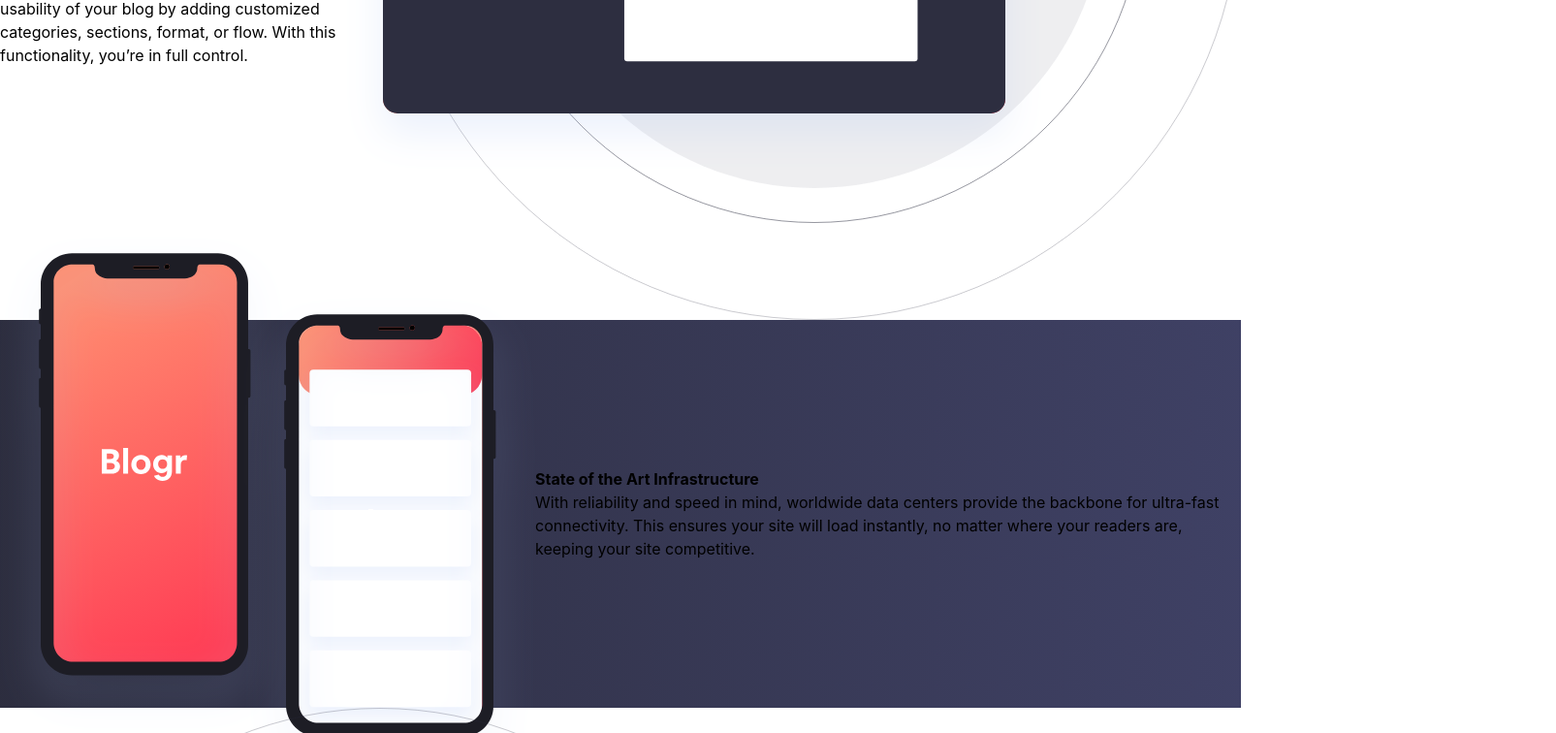
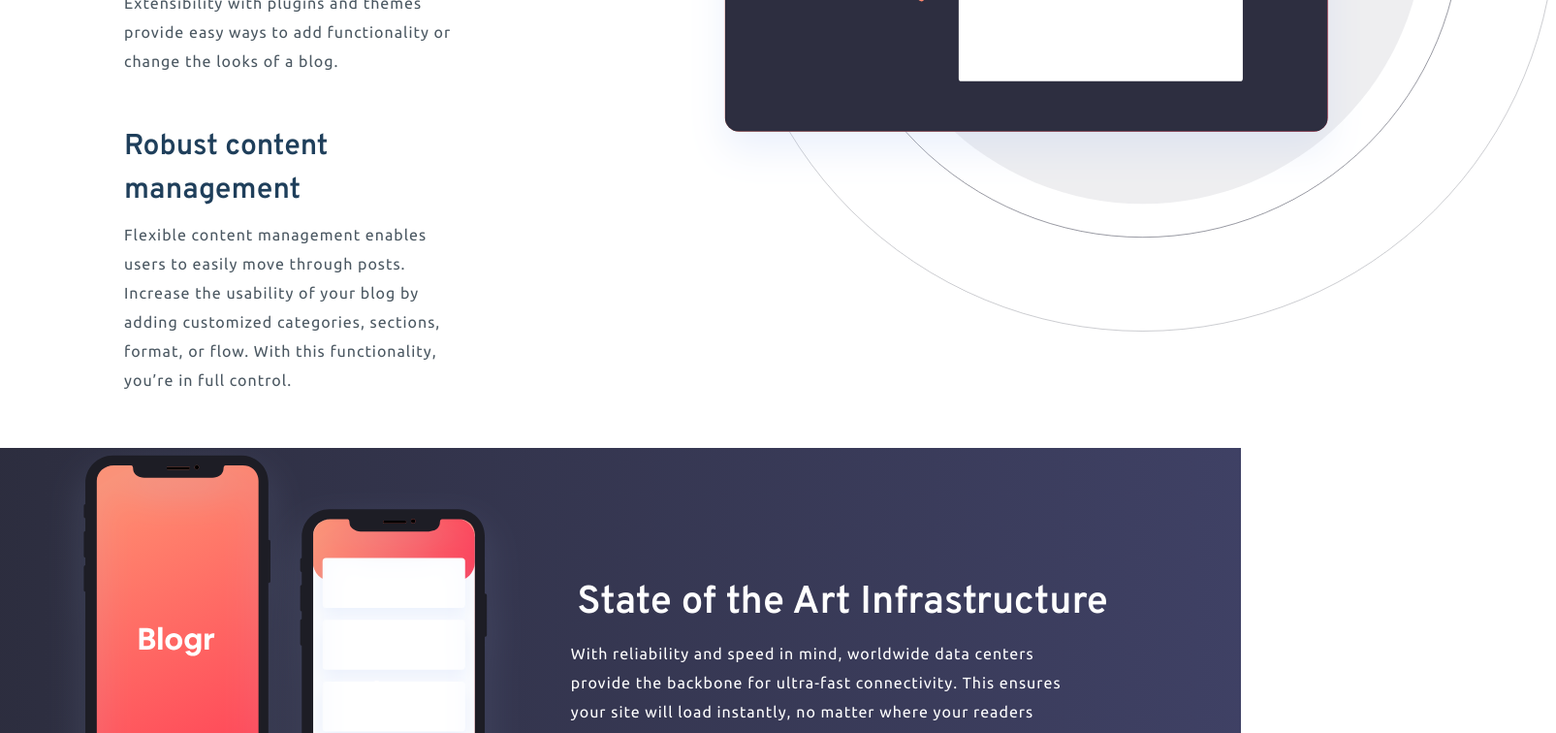
Before and after one commit to DeeDowns/blogr-landing-page, a React (Create React App) app in the folder blogr-landing-page/: page / in a window 1280 px wide. Shown: the part 1220-1976 px from the top of the page at 97% size, 1605 px wide, since content can reach past the window. Built offline with nearby package versions, Linux system fonts and the light colour scheme.

Commit message:
add styles to main section

```diff
--- a/blogr-landing-page/src/components/Main.css
+++ b/blogr-landing-page/src/components/Main.css
@@ -1,27 +1,100 @@
 main {
-   width:100%;
-   display: flex;
-   flex-direction: column;
+    width:100%;
+    display: flex;
+    flex-direction: column;
+
+}
+
+main p {
+    font-size: 16px;
+    font-family: 'Ubuntu', sans-serif;
+    letter-spacing: 1px;
+    font-weight: lighter;
+    color: hsl(207, 13%, 34%);
+    line-height: 30px;
 }
 h3 {
-    text-align: center;
+    text-align:center;
+    color: hsl(208, 49%, 24%);
+    font-family: 'Overpass', sans-serif;
+    padding-top: 10%;
+    font-size: 40px;
+    width: 100%;
+}
+
+h4 {
+    color: hsl(208, 49%, 24%);
+    font-family: 'Overpass', sans-serif;
+    font-size: 30px;
 }
 
 .section-one {
     width: 100%;
     display: flex;
+    flex-direction: row;
+    flex-wrap: nowrap;
     justify-content: center;
     align-items: center;
+}
+
+.section-one-content {
+    align-self: flex-start;
+    width: 30%;
+    margin: 8% 0 0 10%;
+}
+
+.section-one-content p {
+    margin: 3% 0 20% 0;
+    width: 140%;
+}
+
+.section-one-content h4 {
+    width: 125%;
+}
+
+.section-one img {
+    width: 70%;
+    position:relative;
+    left: 325px;
+    bottom: 120px;
 }
 
 
 .section-two {
     background-image: linear-gradient(to right, hsl(237, 17%, 21%), hsl(237, 23%, 32%));
     width: 100%;
-    height: 50vh;
+    height: 55vh;
     display: flex;
-    justify-content: center;
+    justify-content: space-evenly;
     align-items: center;
+}
+
+/* .section-two .circles {
+    z-index: 1
+} */
+
+.section-two-content {
+    width: 50%;
+}
+
+.section-two img {
+    width: 38%;
+    position: relative;
+    top: 25px;
+}
+
+.section-two h3 {
+    text-align: left;
+}
+
+.section-two p {
+    color: hsl(0, 0%, 100%);
+    width: 80%;
+}
+
+.section-two h3 {
+    color: hsl(0, 0%, 100%);
+    padding: 1%;
 }
 
 .section-three {
--- a/blogr-landing-page/src/components/Main.js
+++ b/blogr-landing-page/src/components/Main.js
@@ -3,6 +3,7 @@
 import editorSvgDesktop from '../images/illustration-editor-desktop.svg'
 import phonesSvg from '../images/illustration-phones.svg'
 import laptopSvgDesktop from '../images/illustration-laptop-desktop.svg'
+import circles from '../images/bg-pattern-circles.svg'
 
 const Main = () => {
 
@@ -25,10 +26,11 @@
             </section>
 
             <section className='section-two'>
+                {/* <img className='circles' src={circles} alt='cirlces'/> */}
                 <img src={phonesSvg} alt='editor' />
 
                 <div className='section-two-content'>
-                    <h4>State of the Art Infrastructure</h4>
+                    <h3>State of the Art Infrastructure</h3>
                     <p>  With reliability and speed in mind, worldwide data centers provide the backbone for ultra-fast connectivity.
   This ensures your site will load instantly, no matter where your readers are, keeping your site competitive.</p>
                 </div>
```
